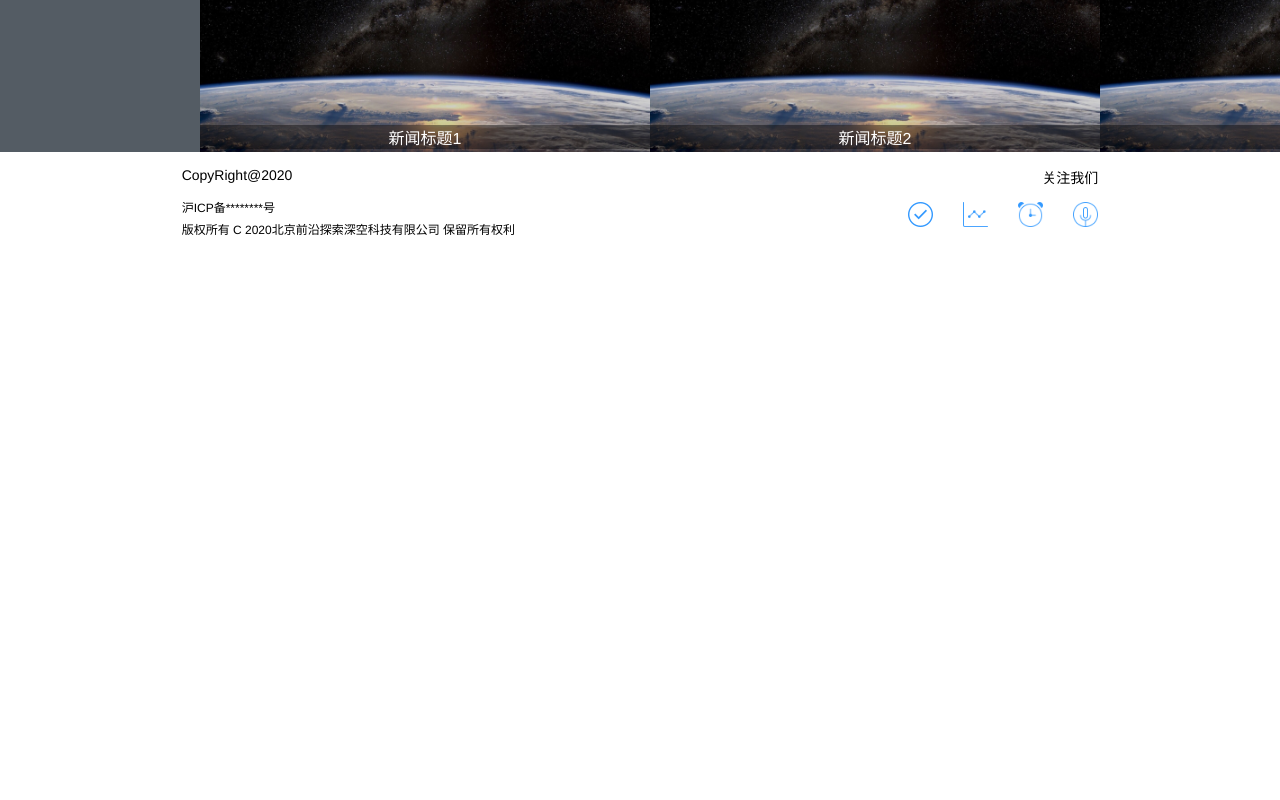
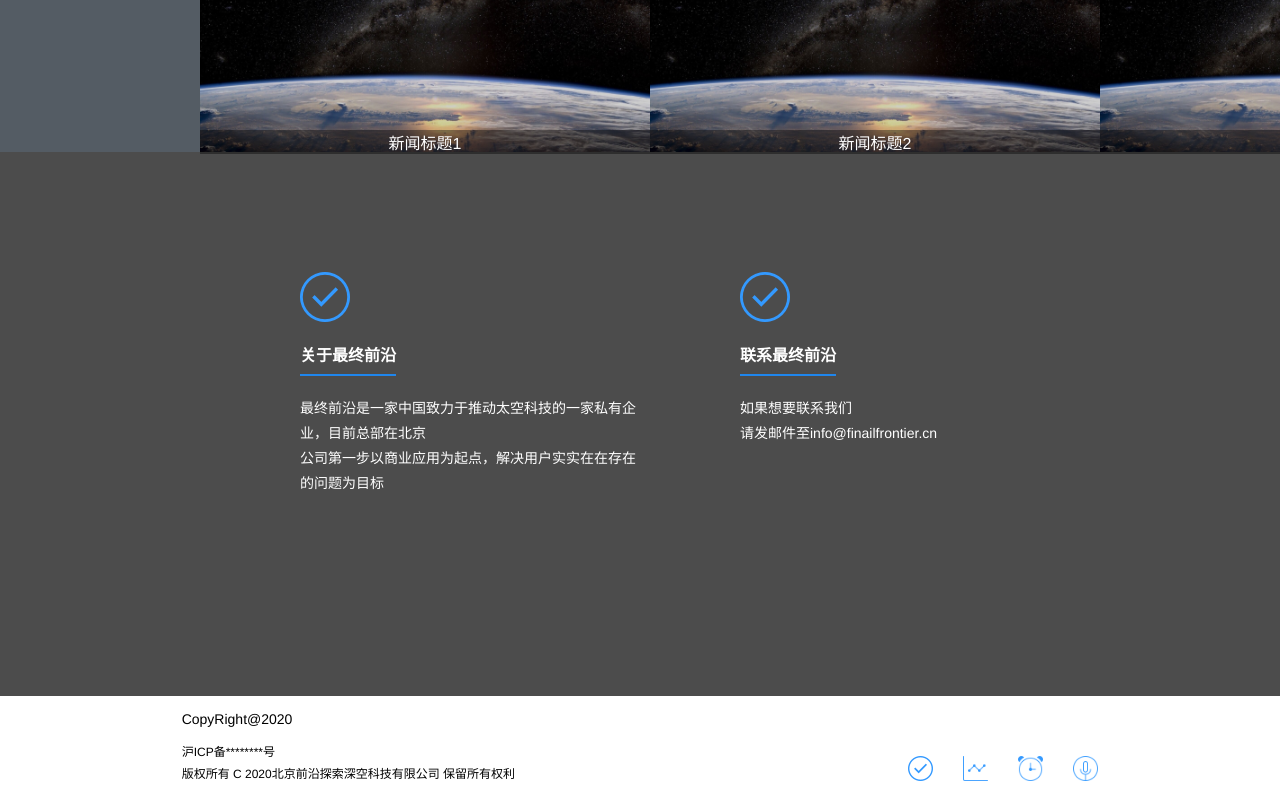
Before and after one commit to 15189611/enterpriseClient, a Vue app: page / in a window 1280 px wide. Shown: the part 1599-2399 px from the top of the page. Before the commit the page ends 1851 px from the top, so only its background shows below. Built offline with nearby package versions, Linux system fonts and the light colour scheme.

Commit message:
修改首页有

```diff
--- a/src/App.vue
+++ b/src/App.vue
@@ -1,6 +1,6 @@
 <template>
   <div id="app">
-    <div class="wrapper">
+    <div :class="[isHome ? 'wrapper' : 'wrapper2' ]">
       <Header class="header" />
       <router-view class="middle" />
       <Footer class="footer" />
@@ -14,15 +14,37 @@ import Footer from "@/components/Footer";
 
 export default {
   name: "App",
+  data() {
+      return {
+        screenWidth: document.body.clientWidth, // 屏幕尺寸
+        isHome : true,
+      }
+    },
   components: {
     Header,
     Footer
   },
   methods: {
-    onRouteChanged() {}
+    onRouteChanged() {
+      if(this.$route.path == '/' || this.$route.path == '/mHome'){
+        this.isHome = true;
+      }else{
+        this.isHome = false;
+      }
+    }
   },
   created() {
     this.onRouteChanged();
+  },
+  mounted(){
+     const that = this
+      window.onresize = () => {
+        return (() => {
+          window.screenWidth = document.body.clientWidth
+          that.screenWidth = window.screenWidth
+          console.log('宽=='+ window.screenWidth)
+        })()
+      }
   },
   watch: {
     $route: "onRouteChanged"
@@ -46,7 +68,13 @@ export default {
   display: flex;
   flex-direction: column;
   height: 100%;
-  /* background-image: url("/static/images/intro-bg.jpg"); */
+  background-image: url("/static/images/intro-bg.jpg");
+}
+
+.wrapper2 {
+  display: flex;
+  flex-direction: column;
+  height: 100%;
   background: #545c64;
 }
 
--- a/src/components/Footer.vue
+++ b/src/components/Footer.vue
@@ -15,7 +15,6 @@
       </div>
 
       <div class="company-icon">
-        <div class="icon-des">关注我们</div>
         <div class="icon-parent">
           <img class="icon-img" src="../../static/images/collect_money_success.png" />
           <img class="icon-img" src="../../static/images/collect_money_code_introduction_statistic.png" />
@@ -72,12 +71,8 @@ export default {
   flex-direction: column;
 
 }
-.icon-des {
-  font-size: 14px;
-  text-align: right;
-}
 .icon-parent {
-  margin-top: 15px;
+  margin-top: 45px;
 }
 .icon-img{
   width: 25px;
--- a/src/components/Header.vue
+++ b/src/components/Header.vue
@@ -41,6 +41,7 @@ export default {
       showLogoText: true,
       path: '',
       isRouter: true,
+      mAboutPath :'/mAbout'
     };
   },
   methods: {
@@ -56,7 +57,15 @@ export default {
       if(that.$route.path == '/'){
         that.path = '/mHome';
       }else{
+        // console.log('Charles='+that.$route.path)
+        // var indexPath = that.$route.path.split('/')[1]
+        // if(indexPath == 'mAbout'){
+        //    that.mAboutPath = '/mAbout'
+        // }else{
+        //    that.path = that.$route.path
+        // }
         that.path = that.$route.path
+
       }
     }
   },
--- a/src/main.js
+++ b/src/main.js
@@ -145,13 +145,13 @@ Vue.use(Button);
 // Vue.use(Tree);
 // Vue.use(Alert);
 // Vue.use(Slider);
-Vue.use(Icon);
+// Vue.use(Icon);
 // Vue.use(Row);
 // Vue.use(Col);
 // Vue.use(Progress);
 // Vue.use(Spinner);
 // Vue.use(Badge);
-// Vue.use(Card);
+Vue.use(Card);
 // Vue.use(Rate);
 //  Vue.use(Steps);
 //  Vue.use(Step);
--- a/src/pages/about.vue
+++ b/src/pages/about.vue
@@ -16,7 +16,7 @@
 
             <el-menu-item index="/mAbout/mAboutSelf">
               <i class="el-icon-star-on"></i>
-              <span slot="title">成立完成过程</span>
+              <span slot="title">成立过程</span>
             </el-menu-item>
             <!-- <el-submenu index="1">
               <template slot="title">
@@ -38,7 +38,7 @@
               <i class="el-icon-star-on"></i>
               <span slot="title">目标</span>
             </el-menu-item>
-            <el-menu-item index="">
+            <el-menu-item index="/mAbout/mCreateTeam">
               <i class="el-icon-star-on"></i>
               <span slot="title">创始团队</span>
             </el-menu-item>
@@ -120,6 +120,7 @@ export default {
 <!-- Add "scoped" attribute to limit CSS to this component only -->
 <style lang="scss" scoped>
 .about-parent {
+  background: #545c64;
   display: flex;
 }
 
@@ -151,7 +152,6 @@ export default {
   text-align: left;
 }
 .el-main {
-  margin-top: 20px;
   text-align: center;
 }
 .el-content-parent {
--- a/src/pages/about_self.vue
+++ b/src/pages/about_self.vue
@@ -90,7 +90,7 @@ export default {
 <style  lang="scss" scoped>
 .about-self-parent {
   display: flex;
-
+ margin-top: 50px;
 }
 
 .el-content-parent {
@@ -98,9 +98,9 @@ export default {
 }
 
 .el-content {
-  border-left-style: solid;
-  border-left-width: 2px;
-  border-left-color: #999999;
+  // border-left-style: solid;
+  // border-left-width: 2px;
+  // border-left-color: #999999;
 }
 
 .time-line {
--- /dev/null
+++ b/src/pages/create-team.vue
@@ -0,0 +1,126 @@
+<template>
+  <div class="creage-team-parent">
+    <template v-for="(item,index) in personArray">
+      <div  :class="[item.active ? 'person-info-parent-active'  : 'person-info-parent']">
+        <img
+          class="person-icon"
+          src="http://b.hiphotos.baidu.com/image/pic/item/b999a9014c086e069cd7964b00087bf40ad1cbb7.jpg"
+        />
+        <div class="persion-title">{{item.title}}</div>
+        <div class="persion-name">{{item.name}}</div>
+        <div v-html="item.des" class="persion-des">{{item.des}}</div>
+        <div class="persion-eduction">{{item.eduction}}</div>
+        </div>
+    </template>
+  </div>
+</template>
+
+<script>
+export default {
+  data() {
+    return {
+      personArray: [
+        {
+          title: "管理团队",
+          name: "焦石CMO",
+          des:"华为12年,</br>3年中欧电信运营商市场管理经验，</br>9年电信级路由开器研发,团队管理及项目管理经验",
+          eduction: "航天航空大学双硕士",
+          active: false,
+        },
+        {
+          title: "首席执行官",
+          name: "陈津林CEO",
+          des:"6年跨国科技公司初创企业创立和管理经验。</br> 10年海外大型公司系统架构设计及开发高性能,高可靠性工程研究",
+          eduction: "",
+          active: true,
+        },
+        {
+          title: "管理团队",
+          name: "贾利敏CTO",
+          des:
+            "网络通信设备及终端产品领域14年工作经验</br>产品架构，设计，制造及品质全程经历</br>大型跨国研发团队管理经验",
+          eduction: "北京航天航空大学双硕士"
+        },
+        {
+          title: "管理团队",
+          name: "礁石CMO",
+          des:
+            "华为12年,</br>3年中欧电信运营商市场管理经验，</br>9年电信级路由开器研发,团队管理及项目管理经验",
+          eduction: "航天航空大学双硕士"
+        },
+        {
+          title: "管理团队",
+          name: "礁石CMO",
+          des:
+            "华为12年,</br>3年中欧电信运营商市场管理经验，</br>9年电信级路由开器研发,团队管理及项目管理经验",
+          eduction: "航天航空大学双硕士"
+        },
+        {
+          title: "管理团队",
+          name: "礁石CMO",
+          des:
+            "华为12年,</br>3年中欧电信运营商市场管理经验，</br>9年电信级路由开器研发,团队管理及项目管理经验",
+          eduction: "航天航空大学双硕士"
+        }
+      ]
+    };
+  },
+  methods: {}
+};
+</script>
+
+<!-- Add "scoped" attribute to limit CSS to this component only -->
+<style scoped>
+.creage-team-parent {
+  display: flex;
+  justify-content: space-evenly;
+  flex-wrap: wrap;
+}
+
+.person-info-parent {
+  margin-top: 50px;
+  width: 33%;
+  max-width: 33%;
+  padding-top: 80px;
+  padding-bottom: 80px;
+}
+
+.person-info-parent-active {
+  margin-top: 50px;
+  width: 33%;
+  max-width: 33%;
+  padding-top: 80px;
+  padding-bottom: 80px;
+  background-image: linear-gradient(90deg, #2A30CD 0%, #1977F8 98%);
+  box-shadow: 0 4px 18px 0 rgba(3,41,179,0.16);
+  border-radius: 8px;
+}
+
+
+.person-icon {
+  height: 180px;
+  width: 180px;
+  border-radius: 50%;
+  align-items: center;
+  overflow: hidden;
+}
+.persion-title {
+  margin-top: 10px;
+  color: white;
+}
+.persion-name {
+  margin-top: 10px;
+  color: white;
+}
+.persion-des {
+  font-size: 14px;
+  color: white;
+  margin-top: 10px;
+  line-height: 25px;
+}
+.persion-eduction {
+  font-size: 14px;
+  color: white;
+  margin-top: 10px;
+}
+</style>
--- a/src/pages/home.vue
+++ b/src/pages/home.vue
@@ -30,17 +30,35 @@
 
       <div class="banner-bottom-parent">
         <div v-for="item in 3" :key="item">
-          <div class="banner-bottom" :style="{backgroundImage: 'url(' + converImgUrl + ')',backgroundSize:'contain'}">>
-             <!-- <img src="../../static/images/collect_money_success.png"  /> -->
-             <div class="banner-bottom-des-parent">
-               新闻标题{{item}}
-             </div>
+          <div
+            class="banner-bottom"
+            :style="{backgroundImage: 'url(' + converImgUrl + ')',backgroundSize:'contain'}"
+          >
+            <!-- <img src="../../static/images/collect_money_success.png"  /> -->
+            <div class="banner-bottom-des-parent">新闻标题{{item}}</div>
           </div>
+        </div>
+      </div>
+    </div>
 
+    <div class="head-bottom">
+      <div class="head-bottom-des">
+        <div class="head-bottom-des-part1">
+          <img class="des-part-icon" src="../../static/images/collect_money_success.png" />
+          <div class="des-part-title">关于最终前沿</div>
+          <div class="des-part-info">最终前沿是一家中国致力于推动太空科技的一家私有企业，目前总部在北京</br>公司第一步以商业应用为起点，解决用户实实在在存在的问题为目标</div>
         </div>
 
+        <div class="head-bottom-des-part2">
+          <img class="des-part-icon" src="../../static/images/collect_money_success.png" />
+          <div class="des-part-title">联系最终前沿</div>
+          <div class="des-part-info">如果想要联系我们</div>
+          <div class="des-part-email">请发邮件至info@finailfrontier.cn</div>
+        </div>
       </div>
+
     </div>
+
   </div>
 </template>
 
@@ -53,7 +71,7 @@ export default {
     return {
       msg: "Welcome to Your Vue.js App",
       currentData: "",
-      converImgUrl : "../../static/images/intro-bg.jpg",
+      converImgUrl: "../../static/images/intro-bg.jpg"
     };
   },
   methods: {
@@ -87,7 +105,9 @@ export default {
   /* background-image: url("/static/images/intro-bg.jpg"); */
   flex-direction: column;
 }
+.head-bg {
 
+}
 .head-bg-des {
   position: absolute;
   width: 100%;
@@ -107,7 +127,6 @@ export default {
 .head-middle {
   background: #545c64;
 }
-
 .banner-parent {
   margin-left: 200px;
   margin-right: 200px;
@@ -123,7 +142,7 @@ export default {
 }
 
 .el-carousel__item:nth-child(2n + 1) {
-  background-color: #d3dce6;
+  background-color: #858a91;
 }
 
 .banner-des-parent {
@@ -145,18 +164,65 @@ export default {
   margin-left: 200px;
   margin-right: 200px;
 }
-.banner-bottom{
+.banner-bottom {
   height: 450px;
   width: 450px;
 }
-.banner-bottom-des-parent{
+.banner-bottom-des-parent {
   position: relative;
   bottom: 0;
-  top: 90%;
-  background-color:rgba(0,0,0,0.4);
+  top: 95%;
+  background-color: rgba(0, 0, 0, 0.4);
   text-align: center;
   color: white;
 }
 
+.head-bottom {
+  background-color: rgba(0, 0, 0, 0.7);
+}
+.head-bottom-des {
+  padding-top: 100px;
+  margin-bottom: 200px;
+  margin-left: 200px;
+  margin-right: 200px;
+  display: flex;
+  flex-direction: row;
+  margin-top: 20px;
+}
+
+.head-bottom-des-part1{
+  flex: 1;
+  margin-left: 100px;
+}
+
+.des-part-icon{
+  display: flex;
+}
+.des-part-title{
+  margin-top: 20px;
+  font-weight: 700;
+  color: white;
+  display: inline-block;
+  padding-bottom: 8px;
+  border-bottom-style: solid;
+  border-bottom-width: 2px;
+  border-bottom-color: #1f86ed;
+}
+.des-part-info{
+  margin-top: 20px;
+  font-size: 14px;
+  color: white;
+  line-height: 25px;
+
+}
+.head-bottom-des-part2{
+  flex: 1;
+  margin-left: 100px;
+}
+.des-part-email{
+  color: white;
+  font-size: 14px;
+  line-height: 25px;
+}
 
 </style>
--- a/src/pages/join.vue
+++ b/src/pages/join.vue
@@ -1,7 +1,19 @@
 <template>
   <div class="join-parent">
 
-    <div class="upload-parent">
+     <el-container>
+      <el-aside class="aside" style="width:400px;">
+        <div class="left-title">加入我们</div>
+      </el-aside>
+
+      <el-main class="el-main">
+
+      </el-main>
+
+    </el-container>
+
+
+    <!-- <div class="upload-parent">
       <el-upload
         class="upload-demo"
         ref="upload"
@@ -27,7 +39,8 @@
         >上传到服务器</el-button>
         <div slot="tip" class="el-upload__tip">上传你的简历，且不超过500kb</div>
       </el-upload>
-    </div>
+    </div> -->
+
   </div>
 </template>
 
@@ -91,11 +104,25 @@ export default {
 </script>
 
 <!-- Add "scoped" attribute to limit CSS to this component only -->
-<style scoped>
+<style  lang="scss" scoped>
 .join-parent {
-  width: 100%;
-  height: 100%;
+  background: #545c64;
+  display: flex;
 }
+.aside {
+  color: #1f86ed;
+  margin-top: 20px;
+  text-align: center;
+ }
+ .left-title{
+    border-bottom-color: #1f86ed;
+   border-bottom-style: solid;
+   border-bottom-width: 2px;
+   padding-bottom: 10px;
+   display: inline-block;
+ }
+
+
 .upload-parent {
   display: flex;
   justify-content: center;
--- a/src/router/index.js
+++ b/src/router/index.js
@@ -11,6 +11,7 @@ import mJoin from '@/pages/join'
 
 import mProductDetails from '@/pages/product_details'
 import mAboutSelf from '@/pages/about_self'
+import mCreateTeam from '@/pages/create-team'
 
 Vue.use(Router)
 
@@ -58,6 +59,13 @@ export default new Router({
           meta:{
             title: '关于我们'
           },
+        },
+        {
+          path: 'mCreateTeam',
+          component: mCreateTeam,
+          meta:{
+            title: '关于我们'
+          },
         }
       ]
     },
```
